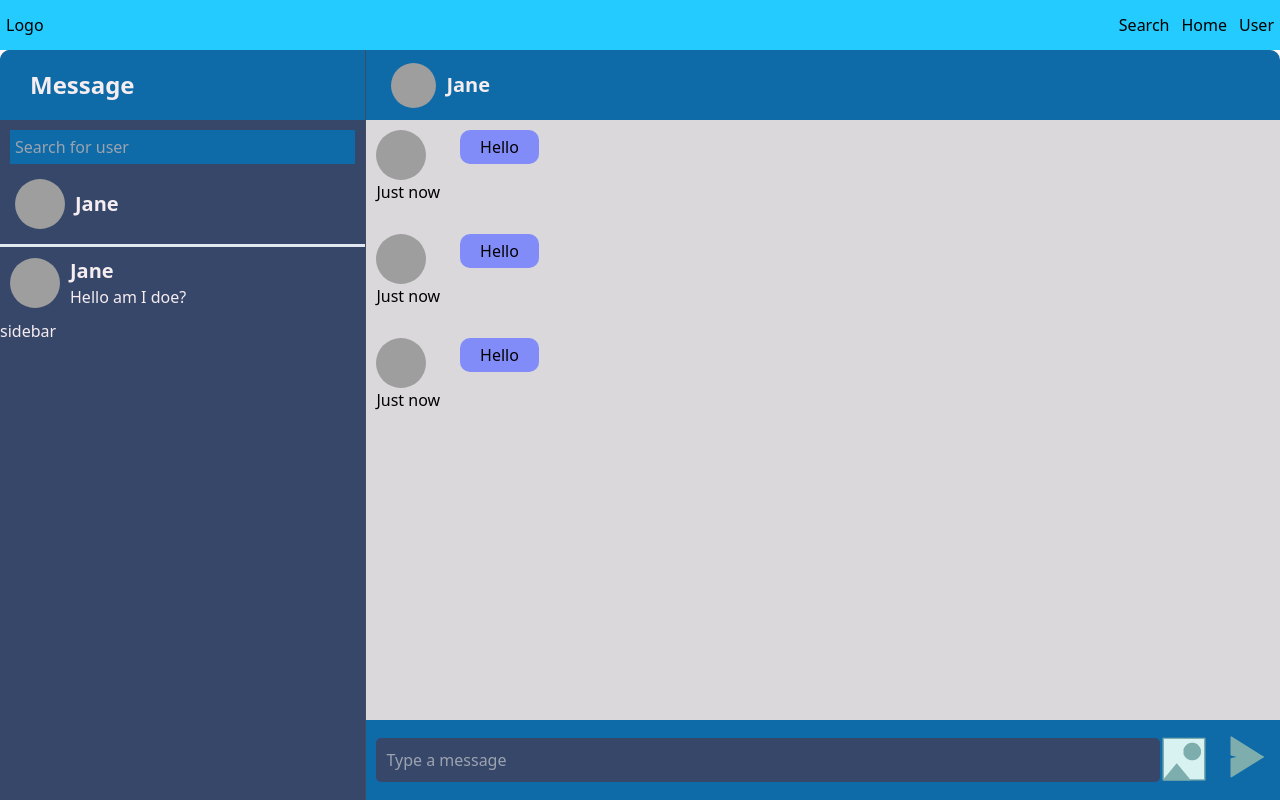
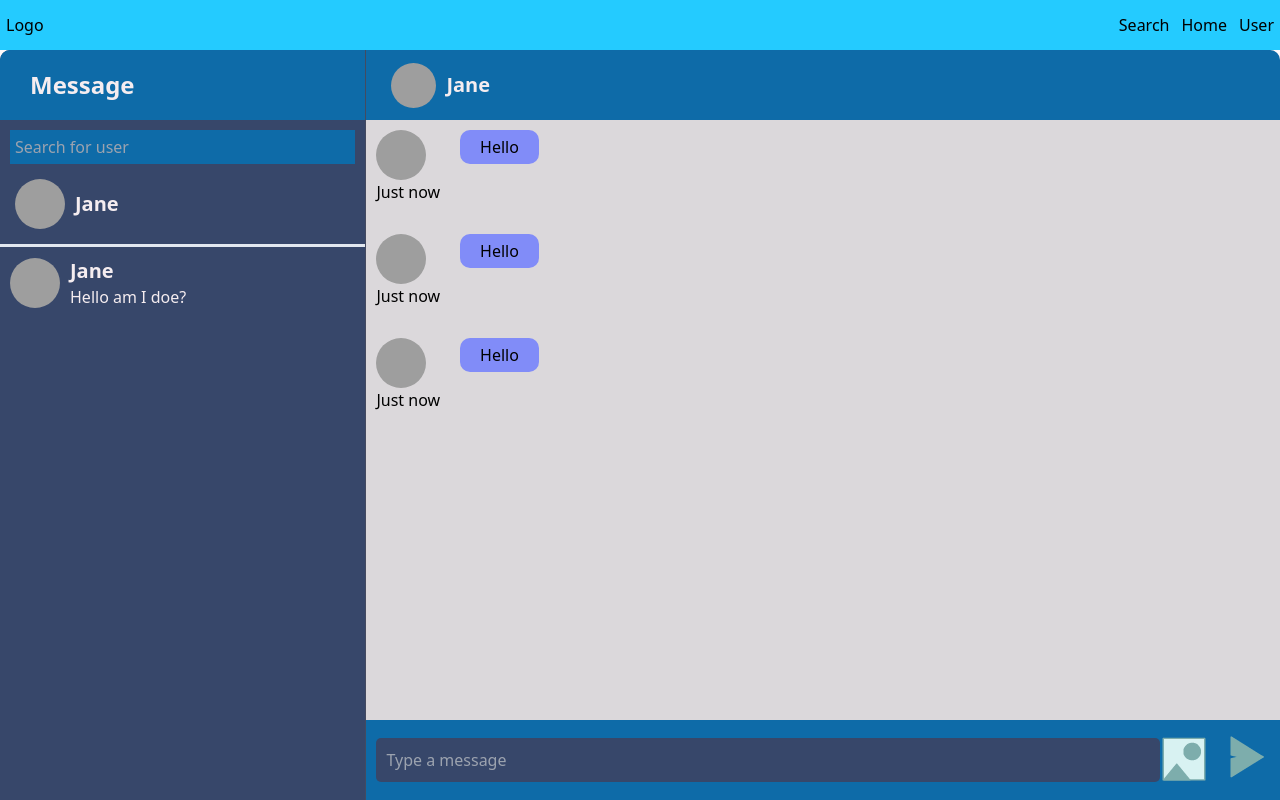
Before and after one commit to bsc-com-30-19/chikanda_listings, a React (Create React App) app in the folder chikanda-listings-site/: page /inbox in a window 1280 px wide. Built offline with nearby package versions, Linux system fonts and the light colour scheme; grey boxes are pictures that could not be loaded.

Commit message:
Added a few comments here and there

```diff
--- a/chikanda-listings-site/src/App.js
+++ b/chikanda-listings-site/src/App.js
@@ -7,8 +7,9 @@ import Login from './pages/login';
 
 function App() {
   return (
+    //This routes our pages
       <Routes>
-        <Route path="/" element={<Layout />}>
+        <Route path="/" element={<Layout />}>{/*  Anything page route in this route attribute will have the nav bar */}
           <Route index element={<StudentHome />} />
           <Route path="inbox" element={<MessagePage />}/>
         </Route>
--- a/chikanda-listings-site/src/components/layout.js
+++ b/chikanda-listings-site/src/components/layout.js
@@ -6,6 +6,9 @@ const Layout = () => {
     <div className="bg-p_snow h-fit">
       <NavBar />
       <Outlet />
+      {/*What the outlet tag does here is whenever a route is placed inside of it in app.js,
+      it will display The navbar then the page I would include the page from the example
+      I took it from but network is not working atm*/}
     </div>
   )
 };
--- a/chikanda-listings-site/src/components/messaging/sidebar.js
+++ b/chikanda-listings-site/src/components/messaging/sidebar.js
@@ -9,7 +9,6 @@ const Sidebar = () =>{
             </div>
             <Search />
             <Chats />
-            sidebar
         </div>
     )
 }
--- a/chikanda-listings-site/src/pages/studentHome.js
+++ b/chikanda-listings-site/src/pages/studentHome.js
@@ -1,6 +1,7 @@
 import { Fragment } from "react";
 import HeroSection from "../components/herosection";
 
+//I think this should be the code for the landing page
 const StudentHome = () =>{
     return(
         <Fragment>
```
Also changed, not shown: chikanda-listings-site/src/components/herosection.js (+7 -2 lines).
